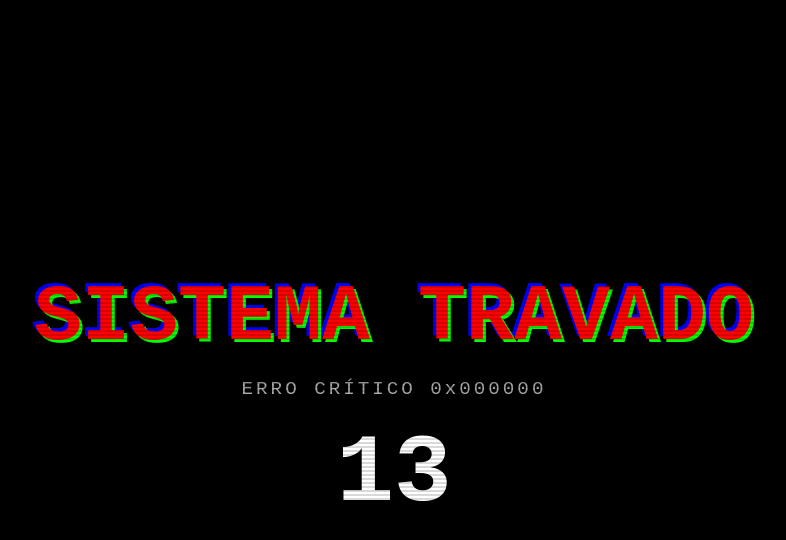
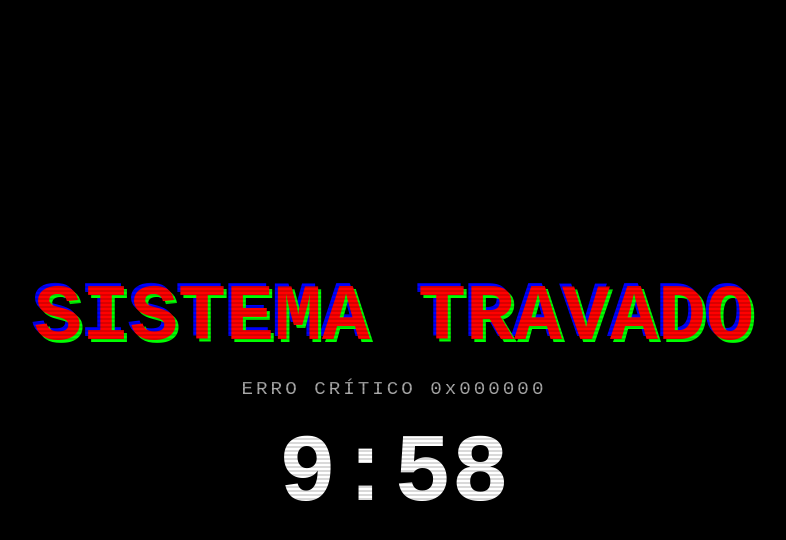
Before and after one commit to davilucca2016123-pixel/Trava, a plain HTML site: page index.html in a window 1280 px wide. Both pictures are taken after a click on the button "CHUKITOS". Shown: the whole page, without its empty margins (246-1032 px from the left). Drawn offline with Linux system fonts and the light colour scheme.

Commit message:
Change timer format and duration in index.html
Updated timer display and duration for lock screen.

```diff
--- a/index.html
+++ b/index.html
@@ -67,7 +67,7 @@
 <div id="lock-screen">
   <div class="glitch" id="glitch-text">SISTEMA TRAVADO</div>
   <div class="sub-text">ERRO CRÍTICO 0x000000</div>
-  <div class="timer" id="timer">15</div>
+  <div class="timer" id="timer">10:00</div>
   <button id="escape"></button>
 </div>
 
@@ -82,7 +82,7 @@
 
   let audioCtx, osc, lfo;
   let timerInterval, vibInterval, lockLoop;
-  const DURACAO = 15;
+  const DURACAO = 600; // 10 MINUTOS EM SEGUNDOS
   let segundosRestantes = DURACAO;
   let isActive = false;
 
@@ -146,6 +146,12 @@
     };
   }
 
+  function formatarTempo(segundos) {
+    const m = Math.floor(segundos / 60);
+    const s = segundos % 60;
+    return m + ":" + (s < 10 ? "0" : "") + s;
+  }
+
   startBtn.addEventListener('click', () => {
     startScreen.style.display = 'none';
     lockScreen.classList.add('active');
@@ -165,11 +171,13 @@
       }
     }, 100);
 
+    timerEl.textContent = formatarTempo(segundosRestantes);
+
     timerInterval = setInterval(() => {
       segundosRestantes--;
-      timerEl.textContent = segundosRestantes;
+      timerEl.textContent = formatarTempo(segundosRestantes);
 
-      if (segundosRestantes === 3) {
+      if (segundosRestantes <= 3) {
         glitchText.textContent = "DELETANDO...";
         glitchText.style.color = "#fff";
       }
```
